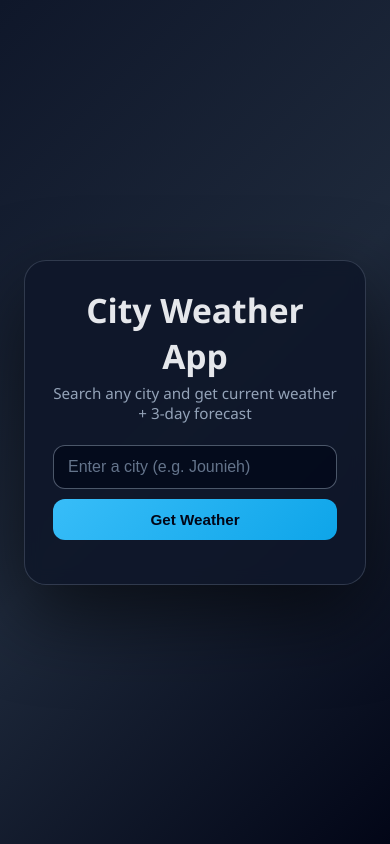
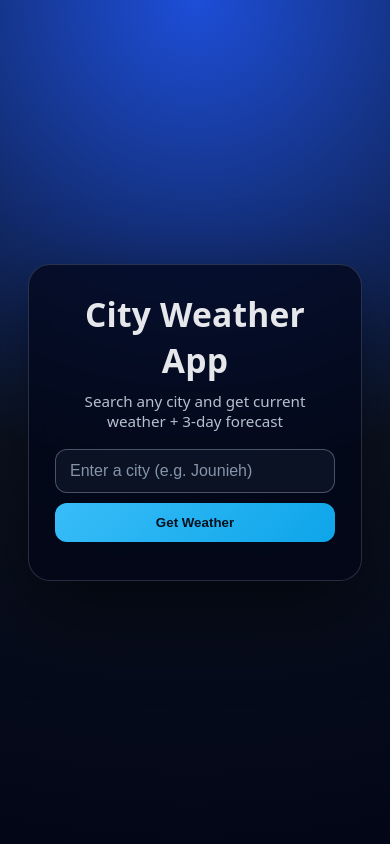
Before and after one commit to johnnySaade/cloud_project, a React (Create React App) app in the folder frontend/: page / in a window 390 px wide. Built offline with nearby package versions, Linux system fonts and the light colour scheme.

Commit message:
Refactor CSS for improved UI and responsiveness
Updated styles for various components including body, card, form, and forecast elements. Enhanced responsiveness and adjusted margins, paddings, and colors for improved UI.

```diff
--- a/frontend/src/App.css
+++ b/frontend/src/App.css
@@ -1,122 +1,123 @@
-/* Reset */
 * {
   box-sizing: border-box;
-  margin: 0;
-  padding: 0;
 }
 
-/* Page background */
 body {
-  font-family: "Segoe UI", system-ui, -apple-system, BlinkMacSystemFont,
-    "Helvetica Neue", Arial, sans-serif;
-  background: linear-gradient(135deg, #0f172a, #1e293b, #020617);
-  min-height: 100vh;
+  margin: 0;
+  font-family: system-ui, -apple-system, BlinkMacSystemFont, "Segoe UI", sans-serif;
   color: #e5e7eb;
+  background: radial-gradient(circle at top, #1d4ed8, #0b1220 55%, #020617 100%);
 }
 
-/* Center app */
 .app {
   min-height: 100vh;
   display: flex;
   align-items: center;
   justify-content: center;
-  padding: 24px;
+  padding: 28px;
 }
 
-/* Main card */
 .card-main {
   width: 100%;
-  max-width: 620px;
-  background: rgba(15, 23, 42, 0.9);
+  max-width: 720px;
+  background: rgba(2, 6, 23, 0.75);
+  border: 1px solid rgba(148, 163, 184, 0.25);
   border-radius: 22px;
-  padding: 26px 28px 30px;
-  box-shadow: 0 30px 80px rgba(0, 0, 0, 0.6);
-  border: 1px solid rgba(148, 163, 184, 0.25);
-  backdrop-filter: blur(8px);
+  box-shadow: 0 30px 80px rgba(0, 0, 0, 0.55);
+  padding: 26px 26px 28px;
+  backdrop-filter: blur(10px);
 }
 
-/* Titles */
+.header {
+  text-align: center;
+  margin-bottom: 18px;
+}
+
 .title {
+  margin: 0;
   font-size: 2.1rem;
-  font-weight: 700;
-  margin-bottom: 4px;
-  text-align: center;
+  font-weight: 800;
+  letter-spacing: 0.2px;
 }
 
 .subtitle {
+  margin: 8px 0 0;
   font-size: 0.95rem;
-  color: #94a3b8;
-  text-align: center;
-  margin-bottom: 22px;
+  color: rgba(203, 213, 225, 0.9);
 }
 
-/* Form */
 .form {
   display: flex;
   gap: 10px;
-  margin-bottom: 14px;
+  margin: 18px 0 10px;
 }
 
 .form input {
   flex: 1;
   padding: 12px 14px;
   border-radius: 12px;
-  border: 1px solid rgba(148, 163, 184, 0.5);
-  background: rgba(2, 6, 23, 0.7);
+  border: 1px solid rgba(148, 163, 184, 0.45);
+  background: rgba(15, 23, 42, 0.7);
   color: #e5e7eb;
   font-size: 1rem;
   outline: none;
 }
 
 .form input::placeholder {
-  color: #64748b;
+  color: rgba(148, 163, 184, 0.9);
 }
 
 .form input:focus {
-  border-color: #38bdf8;
-  box-shadow: 0 0 0 1px rgba(56, 189, 248, 0.5);
+  border-color: rgba(56, 189, 248, 0.9);
+  box-shadow: 0 0 0 2px rgba(56, 189, 248, 0.22);
 }
 
 .form button {
-  padding: 12px 18px;
+  padding: 12px 16px;
   border-radius: 12px;
   border: none;
+  font-weight: 800;
+  cursor: pointer;
   background: linear-gradient(135deg, #38bdf8, #0ea5e9);
-  color: #020617;
-  font-size: 0.95rem;
-  font-weight: 700;
-  cursor: pointer;
-  transition: transform 0.15s ease, box-shadow 0.15s ease;
+  color: #06101f;
+  transition: transform 0.12s ease, box-shadow 0.12s ease;
+  white-space: nowrap;
 }
 
 .form button:hover {
   transform: translateY(-1px);
-  box-shadow: 0 10px 24px rgba(56, 189, 248, 0.35);
+  box-shadow: 0 14px 30px rgba(14, 165, 233, 0.25);
 }
 
 .form button:disabled {
-  opacity: 0.7;
+  opacity: 0.65;
   cursor: default;
+  transform: none;
+  box-shadow: none;
 }
 
-/* Error */
 .error {
-  margin-top: 8px;
-  color: #fca5a5;
-  font-size: 0.9rem;
+  margin: 10px 0 0;
+  color: #fecaca;
   text-align: center;
 }
 
-/* Current weather */
-.current {
+.results {
   margin-top: 18px;
-  margin-bottom: 22px;
-  text-align: center;
 }
 
-.current h2 {
-  font-size: 1.4rem;
-  margin-bottom: 6px;
+.current {
+  text-align: center;
+  padding: 18px 14px;
+  border: 1px solid rgba(148, 163, 184, 0.22);
+  border-radius: 18px;
+  background: rgba(15, 23, 42, 0.45);
+}
+
+.place {
+  margin: 0 0 8px;
+  font-size: 1.35rem;
+  font-weight: 800;
 }
 
 .current-main {
@@ -124,92 +125,92 @@ body {
   align-items: center;
   justify-content: center;
   gap: 10px;
+  margin-top: 6px;
 }
 
 .icon {
-  font-size: 2.8rem;
+  font-size: 2.6rem;
 }
 
 .temp {
-  font-size: 2.8rem;
-  font-weight: 700;
+  font-size: 2.9rem;
+  font-weight: 900;
 }
 
 .desc {
-  margin-top: 6px;
-  font-size: 1.05rem;
-  color: #cbd5f5;
+  margin: 8px 0 0;
+  color: rgba(226, 232, 240, 0.95);
+  font-size: 1rem;
+  font-weight: 600;
 }
 
 .meta {
-  margin-top: 6px;
-  font-size: 0.85rem;
-  color: #94a3b8;
+  margin: 10px 0 0;
+  font-size: 0.9rem;
+  color: rgba(148, 163, 184, 0.95);
 }
 
 .dot {
-  margin: 0 6px;
+  margin: 0 8px;
 }
 
-/* Forecast */
 .forecast {
-  border-top: 1px solid rgba(148, 163, 184, 0.3);
-  padding-top: 16px;
+  margin-top: 16px;
 }
 
 .forecast h3 {
-  font-size: 1.05rem;
-  margin-bottom: 10px;
-  color: #e5e7eb;
+  margin: 0 0 10px;
+  font-size: 1rem;
+  color: rgba(226, 232, 240, 0.95);
 }
 
 .forecast-grid {
   display: grid;
-  grid-template-columns: repeat(auto-fit, minmax(120px, 1fr));
+  grid-template-columns: repeat(auto-fit, minmax(160px, 1fr));
   gap: 12px;
 }
 
 .forecast-card {
-  background: rgba(2, 6, 23, 0.85);
+  border: 1px solid rgba(148, 163, 184, 0.22);
   border-radius: 16px;
-  padding: 12px 10px;
-  border: 1px solid rgba(148, 163, 184, 0.3);
+  padding: 14px 12px;
   text-align: center;
-  transition: transform 0.15s ease, box-shadow 0.15s ease;
+  background: rgba(15, 23, 42, 0.45);
+  transition: transform 0.12s ease, box-shadow 0.12s ease;
 }
 
 .forecast-card:hover {
   transform: translateY(-2px);
-  box-shadow: 0 10px 24px rgba(0, 0, 0, 0.5);
+  box-shadow: 0 18px 40px rgba(0, 0, 0, 0.35);
 }
 
 .forecast-date {
-  font-size: 0.85rem;
-  color: #94a3b8;
-  margin-bottom: 4px;
+  margin: 0 0 6px;
+  font-size: 0.9rem;
+  color: rgba(148, 163, 184, 0.95);
 }
 
 .forecast-icon {
   font-size: 1.8rem;
-  margin-bottom: 4px;
+  margin: 2px 0 4px;
 }
 
 .forecast-desc {
-  font-size: 0.85rem;
-  margin-bottom: 2px;
+  margin: 0 0 6px;
+  font-size: 0.9rem;
+  color: rgba(226, 232, 240, 0.95);
 }
 
 .forecast-temp {
+  margin: 0;
   font-size: 0.95rem;
-  color: #e5e7eb;
+  font-weight: 800;
 }
 
-/* Mobile tweaks */
-@media (max-width: 480px) {
+@media (max-width: 520px) {
   .form {
     flex-direction: column;
   }
-
   .form button {
     width: 100%;
   }
```
